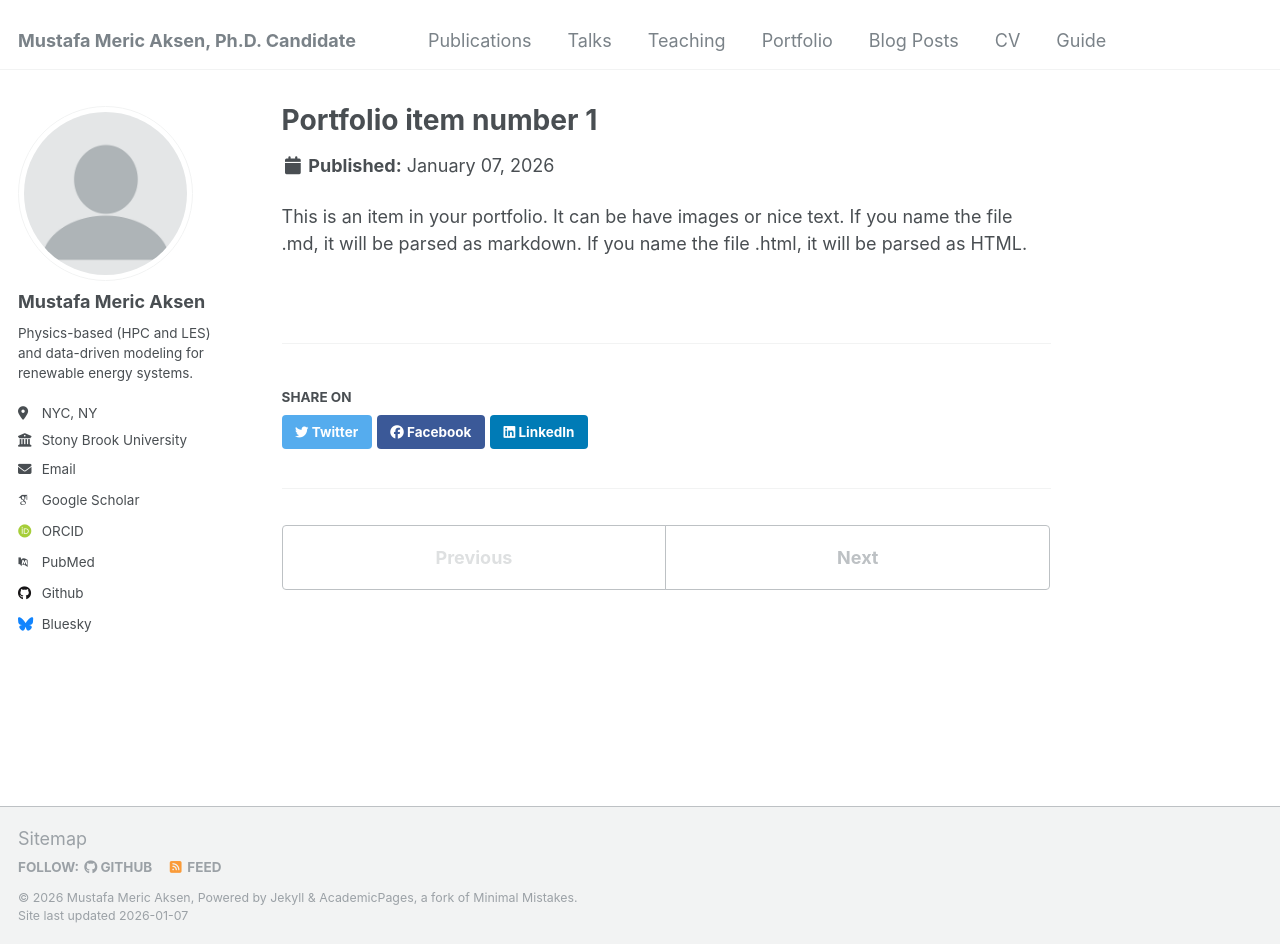
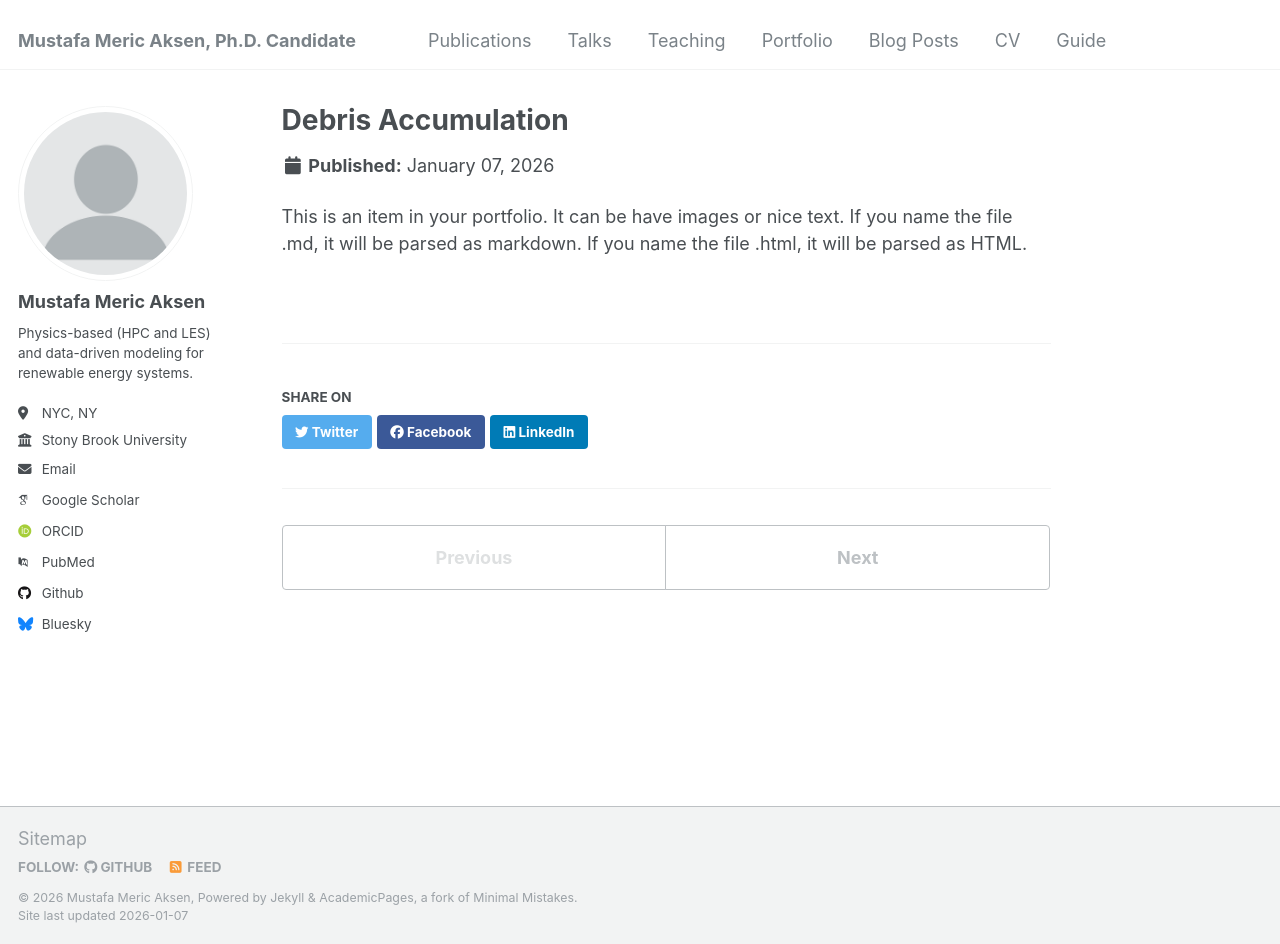
Before and after one commit to aksenmeric/mericaksen, a Jekyll site: the page built from _portfolio/portfolio-1.md, in a window 1280 px wide and 944 px high. Built offline with Jekyll 4.4.1, drawn with Linux system fonts in a browser that asks for light colours; some web fonts are replaced.

Commit message:
Update portfolio-1.md

```diff
--- a/_portfolio/portfolio-1.md
+++ b/_portfolio/portfolio-1.md
@@ -1,5 +1,5 @@
 ---
-title: "Portfolio item number 1"
+title: "Debris Accumulation"
 excerpt: "Short description of portfolio item number 1<br/><img src='/images/500x300.png'>"
 collection: portfolio
 ---
```
